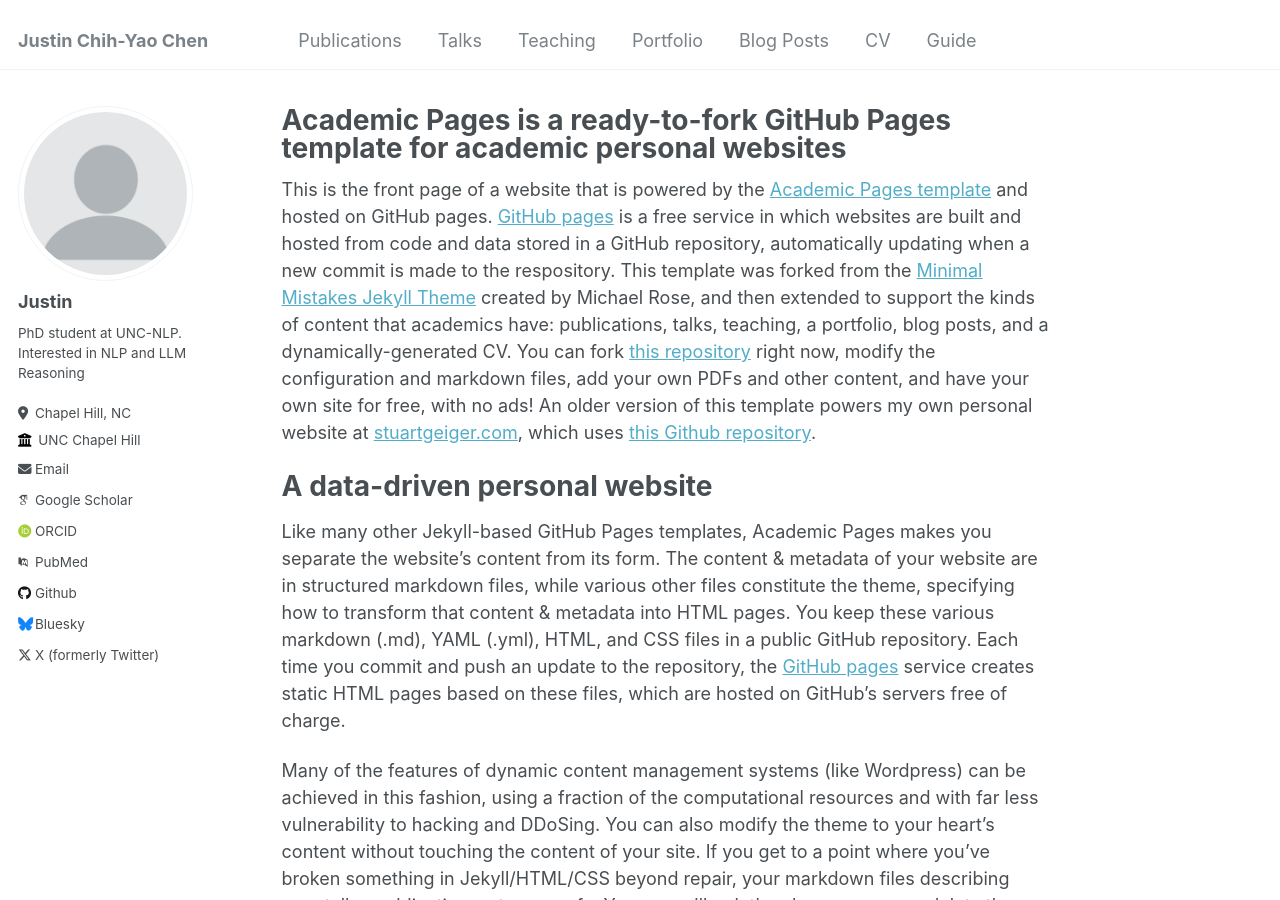
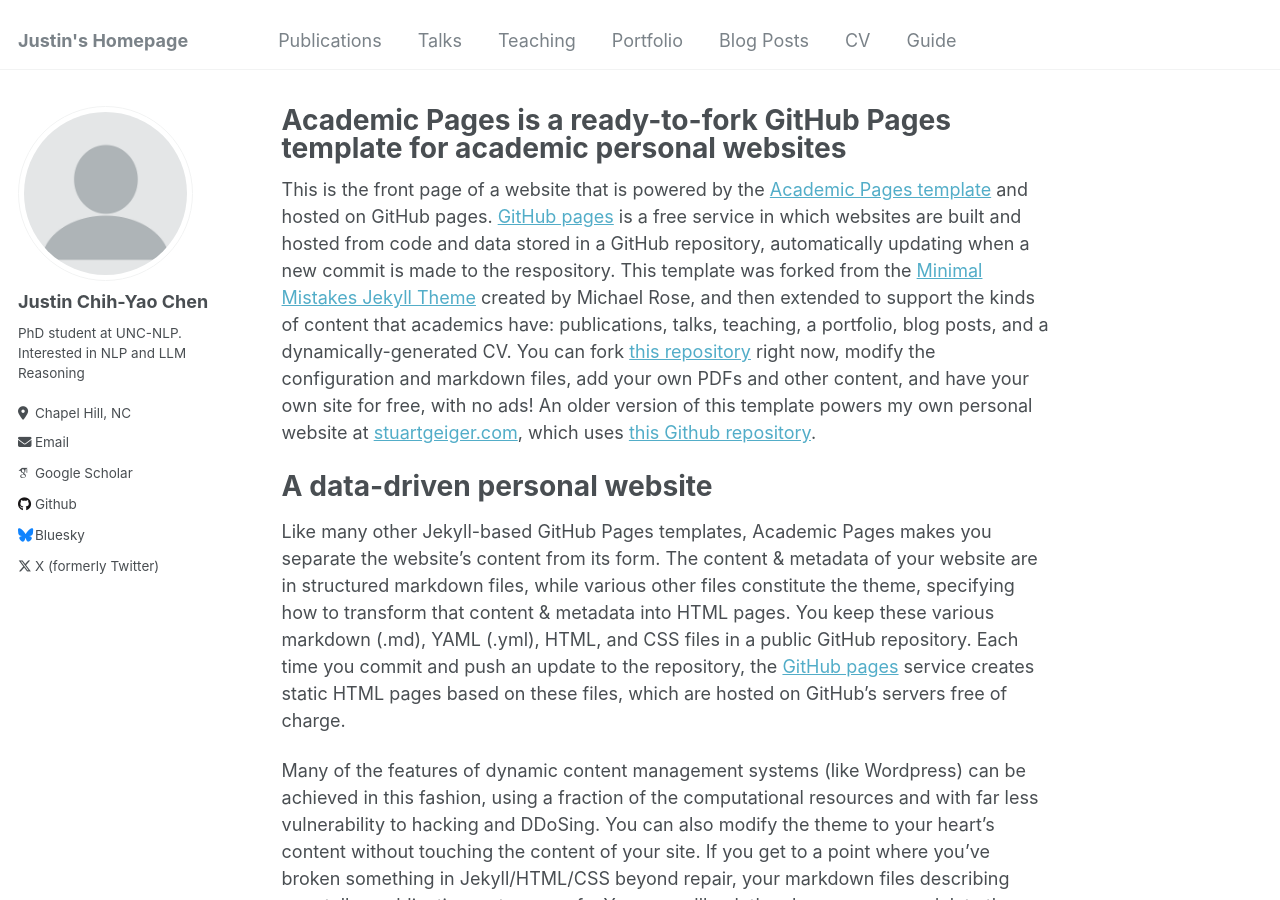
Before and after one commit to dinobby/dinobby.github.io, a Jekyll site: the page built from _pages/about.md, in a window 1280 px wide and 900 px high. Built offline with Jekyll 4.4.1, drawn with Linux system fonts in a browser that asks for light colours; some web fonts are replaced; part of the change alters nothing that is shown.

Commit message:
Update _config.yml

```diff
--- a/_config.yml
+++ b/_config.yml
@@ -8,7 +8,7 @@
 
 # Basic Site Settings
 locale                   : "en-US"
-title                    : "Justin Chih-Yao Chen"
+title                    : "Justin's Homepage"
 title_separator          : " | "
 name                     : &name "Your Name"
 description              : &description "Hi! I am Justin, and this is my personal website."
@@ -22,11 +22,11 @@ repository               : "academicpages/academicpages.github.io"
 author:
   # Biographic information
   avatar           : "profile.png"
-  name             : "Justin"
+  name             : "Justin Chih-Yao Chen"
   pronouns         : # example: "she/her"
   bio              : "PhD student at UNC-NLP. Interested in NLP and LLM Reasoning"
   location         : "Chapel Hill, NC"
-  employer         : "UNC Chapel Hill"
+  employer         : # URL
   uri              : # URL
   email            : "cychen@cs.unc.edu"
 
@@ -34,16 +34,16 @@ author:
   arxiv            : # URL - Update with the correct link to your profile
   googlescholar    : "https://scholar.google.com/citations?user=ODoG9isAAAAJ"
   impactstory      : # URL
-  orcid            : "http://orcid.org/yourorcidurl"
+  orcid            : # URL
   semantic         : # URL
-  pubmed           : "https://www.ncbi.nlm.nih.gov/pubmed/?term=john+snow"
+  pubmed           : # URL
   researchgate     : # URL
 
   # Repositories and software development
   bitbucket        : # Username - Update with your username on the site
   codepen          : # Username
   dribbble         : # Username
-  github           : "academicpages"
+  github           : "dinobby"
   kaggle           : # Username
   stackoverflow    : # User number or user number and name (i.e., use "1" or "1/jeff-atwood")
 
```
